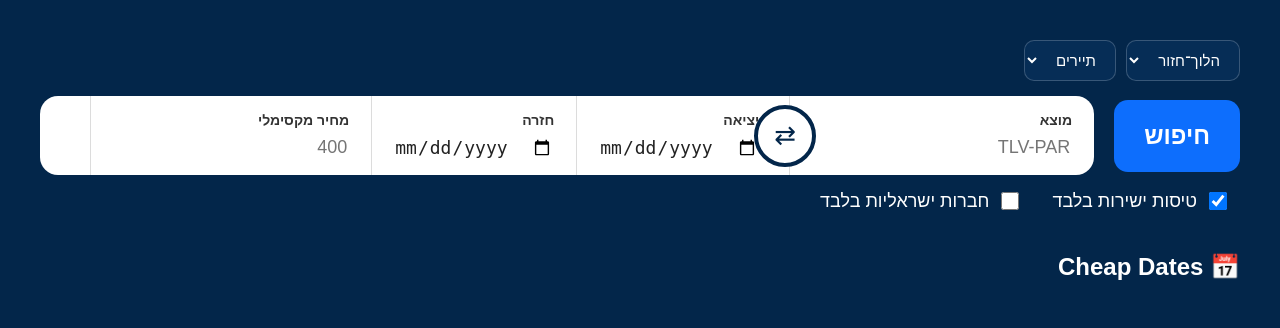
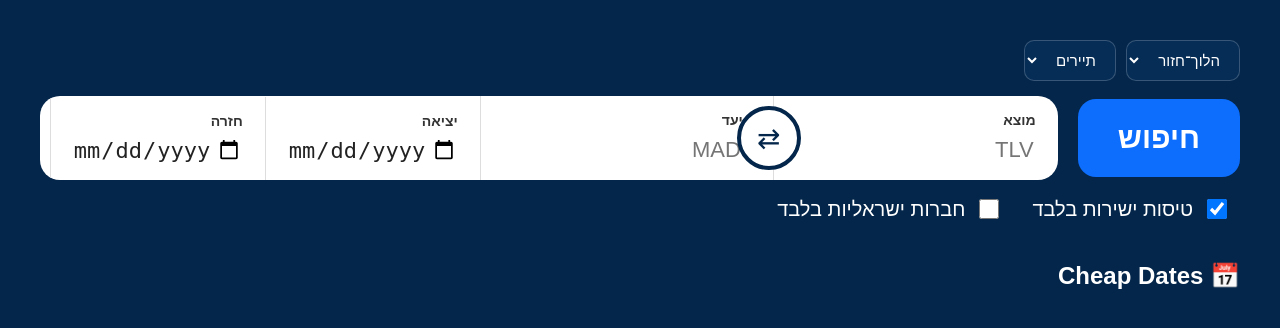
Before and after one commit to lomtik1979-flightprice/flight-bot, a Flask app: page / in a window 1280 px wide. Shown: the top 328 px of the page. Run offline with Flask 3, Linux system fonts and the light colour scheme.

Commit message:
split route inputs

```diff
--- a/templates/index.html
+++ b/templates/index.html
@@ -1,8 +1,13 @@
 <!DOCTYPE html>
-<html lang="en">
+<html lang="he">
+
 <head>
+
     <meta charset="UTF-8">
-    <meta name="viewport" content="width=device-width, initial-scale=1.0">
+
+    <meta name="viewport"
+          content="width=device-width, initial-scale=1.0">
+
     <title>Flight Finder</title>
 
     <style>
@@ -16,7 +21,7 @@
         }
 
         .search-wrapper {
-            max-width: 1200px;
+            max-width: 1250px;
             margin: auto;
         }
 
@@ -46,9 +51,9 @@
             background: #0d6efd;
             color: white;
             border: none;
-            border-radius: 14px;
-            padding: 22px 30px;
-            font-size: 24px;
+            border-radius: 18px;
+            padding: 22px 40px;
+            font-size: 30px;
             font-weight: bold;
             cursor: pointer;
         }
@@ -57,7 +62,7 @@
             display: flex;
             align-items: center;
             background: white;
-            border-radius: 18px;
+            border-radius: 20px;
             overflow: hidden;
             flex: 1;
         }
@@ -66,12 +71,12 @@
             display: flex;
             flex-direction: column;
             padding: 16px 22px;
-            border-left: 1px solid #dcdcdc;
-            min-width: 150px;
+            border-left: 1px solid #ddd;
+            min-width: 170px;
         }
 
         .field.large {
-            min-width: 260px;
+            min-width: 240px;
         }
 
         .field label {
@@ -84,115 +89,143 @@
         .field input {
             border: none;
             outline: none;
-            font-size: 18px;
+            font-size: 22px;
             color: #222;
             background: transparent;
         }
 
         .swap-btn {
-            width: 54px;
-            height: 54px;
-            min-width: 54px;
+
+            width: 56px;
+            height: 56px;
+            min-width: 56px;
+
             border-radius: 50%;
+
             border: 4px solid #03264a;
+
             display: flex;
             align-items: center;
             justify-content: center;
-            font-size: 26px;
+
+            font-size: 28px;
+
             color: #03264a;
             background: white;
-            margin: 0 -27px;
+
+            margin: 0 -28px;
+
             z-index: 10;
         }
 
         .options-row {
+
             display: flex;
             gap: 30px;
-            margin-top: 14px;
+
+            margin-top: 16px;
+
             padding-right: 10px;
+
+            font-size: 20px;
         }
 
         .options-row label {
+
             display: flex;
             align-items: center;
-            gap: 8px;
-            font-size: 18px;
+            gap: 10px;
         }
 
         .options-row input {
-            width: 18px;
-            height: 18px;
+
+            width: 20px;
+            height: 20px;
+        }
+
+        #results {
+
+            margin-top: 40px;
         }
 
         .card {
+
             background: #14213d;
+
             padding: 20px;
-            border-radius: 16px;
-            margin-top: 15px;
-            border-left: 5px solid #00d4ff;
+
+            border-radius: 18px;
+
+            margin-top: 18px;
+
+            border-left: 6px solid #00d4ff;
         }
 
-        #results {
+        .cheap {
+            border-left: 6px solid #00ff88;
+        }
+
+        .mid {
+            border-left: 6px solid orange;
+        }
+
+        .expensive {
+            border-left: 6px solid red;
+        }
+
+        #calendar {
+
             margin-top: 30px;
         }
 
-        #calendar {
-            margin-top: 20px;
-        }
+        table {
 
-        table {
             width: 100%;
-            border-spacing: 10px;
-        }
-
-        td {
-            vertical-align: top;
+            border-spacing: 12px;
         }
 
         .calendar-card {
+
             background: #14213d;
+
             border-radius: 14px;
+
             padding: 15px;
+
             text-align: center;
-        }
-
-        .cheap {
-            border-left: 5px solid #00ff88;
-        }
-
-        .mid {
-            border-left: 5px solid orange;
-        }
-
-        .expensive {
-            border-left: 5px solid red;
         }
 
         @media (max-width: 1100px) {
 
             .search-box {
+
                 flex-direction: column;
                 align-items: stretch;
             }
 
             .field {
+
                 border-left: none;
                 border-bottom: 1px solid #ddd;
             }
 
             .swap-btn {
+
                 display: none;
             }
 
             .search-bar {
+
                 flex-direction: column;
             }
 
             .search-btn {
+
                 width: 100%;
             }
 
             .options-row {
+
                 flex-direction: column;
                 gap: 10px;
             }
@@ -220,34 +253,75 @@
 
     <div class="search-bar">
 
-        <button class="search-btn" onclick="search()">
+        <button class="search-btn"
+                onclick="search()">
+
             חיפוש
+
         </button>
 
         <div class="search-box">
 
             <div class="field large">
+
                 <label>מוצא</label>
-                <input id="route" type="text" placeholder="TLV-PAR">
+
+                <input
+                    id="origin"
+                    type="text"
+                    placeholder="TLV"
+                >
+
             </div>
 
             <div class="swap-btn">
                 ⇄
             </div>
 
-            <div class="field">
-                <label>יציאה</label>
-                <input id="date_from" type="date">
+            <div class="field large">
+
+                <label>יעד</label>
+
+                <input
+                    id="destination"
+                    type="text"
+                    placeholder="MAD"
+                >
+
             </div>
 
             <div class="field">
-                <label>חזרה</label>
-                <input id="date_to" type="date">
+
+                <label>יציאה</label>
+
+                <input
+                    id="date_from"
+                    type="date"
+                >
+
             </div>
 
             <div class="field">
+
+                <label>חזרה</label>
+
+                <input
+                    id="date_to"
+                    type="date"
+                >
+
+            </div>
+
+            <div class="field">
+
                 <label>מחיר מקסימלי</label>
-                <input id="price" type="number" placeholder="400">
+
+                <input
+                    id="price"
+                    type="number"
+                    placeholder="300"
+                >
+
             </div>
 
         </div>
@@ -291,12 +365,22 @@ function getClass(price) {
 
 async function search() {
 
-    let route = document.getElementById("route")
+    let origin = document
+        .getElementById("origin")
         .value
         .toUpperCase()
         .trim();
 
-    let price = document.getElementById("price").value;
+    let destination = document
+        .getElementById("destination")
+        .value
+        .toUpperCase()
+        .trim();
+
+    let route = `${origin}-${destination}`;
+
+    let price =
+        document.getElementById("price").value;
 
     let date_from =
         document.getElementById("date_from").value;
@@ -363,9 +447,7 @@ async function loadCalendar(route) {
 
         const data = await res.json();
 
-        let html = `
-        <table>
-        `;
+        let html = "<table>";
 
         let i = 0;
 
```
